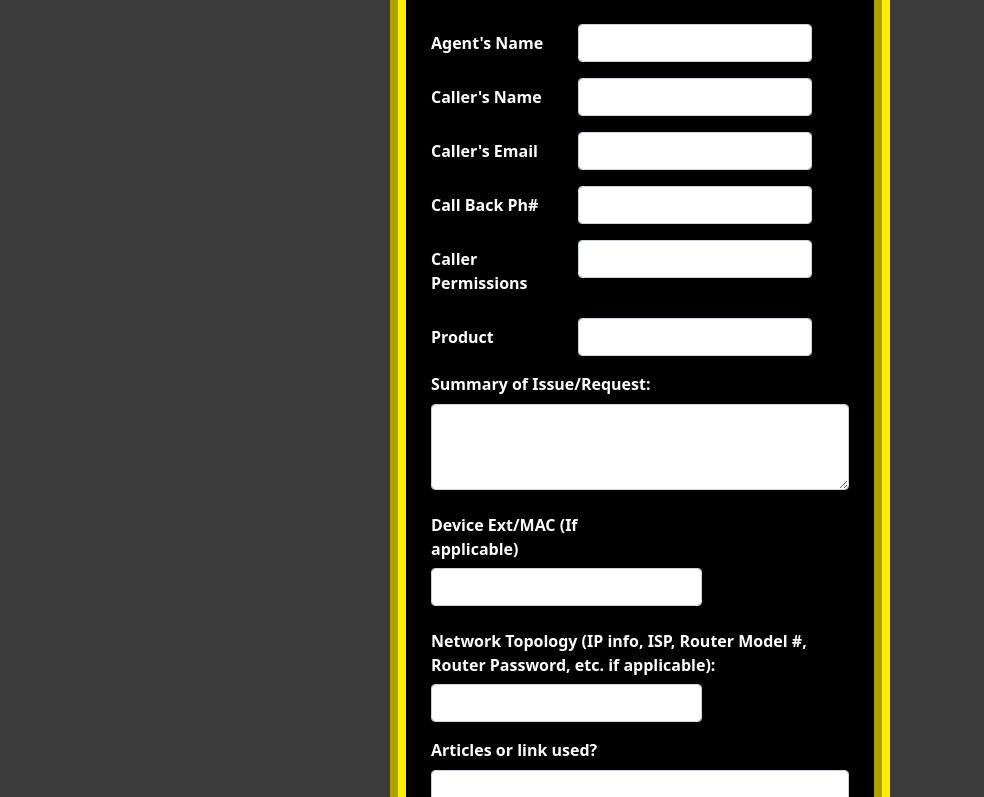
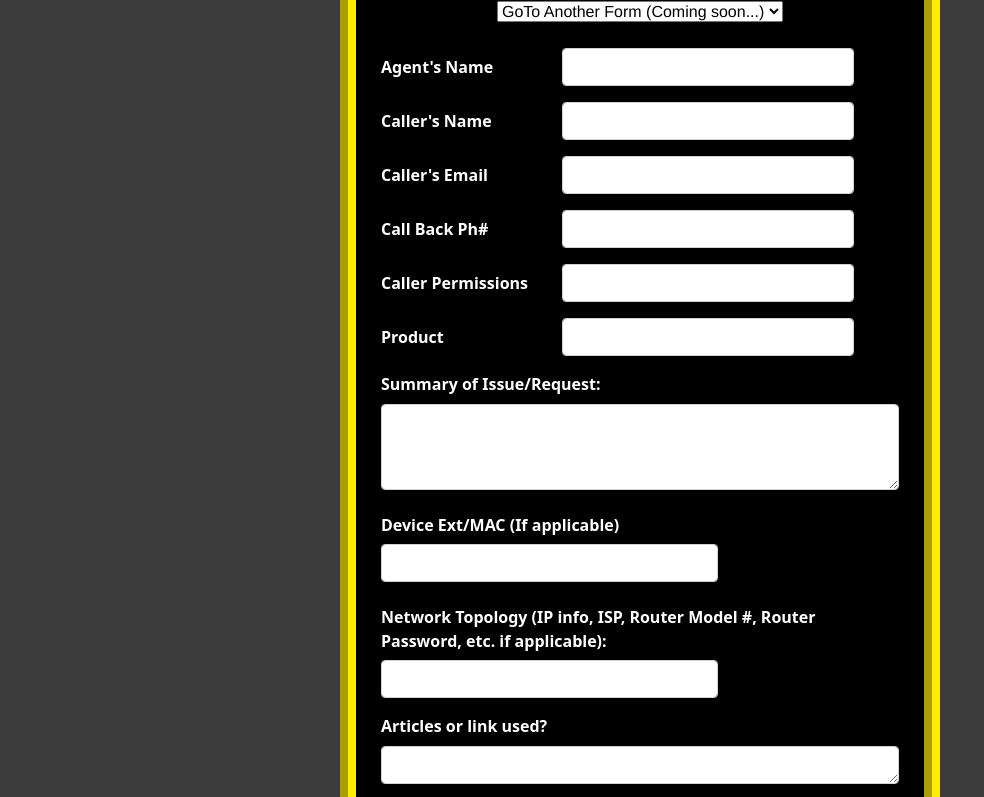
Before and after one commit to Daviixo/GTC-Notes-L2-L3, a plain HTML site: page index.html in a window 1280 px wide. Shown: the part 344-1141 px from the top of the page, without its empty margins (0-984 px from the left). Drawn offline with nearby package versions, Linux system fonts and the light colour scheme.

Commit message:
Enlarged form. Added dropdown to redirect (C.S.).

```diff
--- a/css/styles.css
+++ b/css/styles.css
@@ -103,7 +103,7 @@ body {
     padding: 25px;
     margin: 10px;
     margin: auto;
-    width: 500px;
+    width: 600px;
     border-radius: 30px;
     border: groove 1em rgb(255, 238, 0);
   }
--- a/index.html
+++ b/index.html
@@ -45,6 +45,19 @@
 
             <div class="center">
                 <h1>GTC - Notes</h1>
+                <select onchange="location = this.options[this.selectedIndex].value;">
+                    <option value="#">GoTo Another Form (Coming soon...)</option>
+                    <option value="#">GTC NOTES</option>
+                    <option value="#">CSS</option>
+                    <option value="#">EMAIL</option>
+                    <option value="#">Call EXAMPLE</option>
+                    <option value="#">JIVE VIEW (GOTO VIEW)</option>
+                    <option value="#">ESCALATION</option>
+                    <option value="#">RMA</option>
+                    <option value="#">FRAUD | SHERLOCK</option>
+                    <option value="#">SIP REQUEST</option>
+                </select>
+
             </div><br>
 
             <div class="mb-3 row">
```
